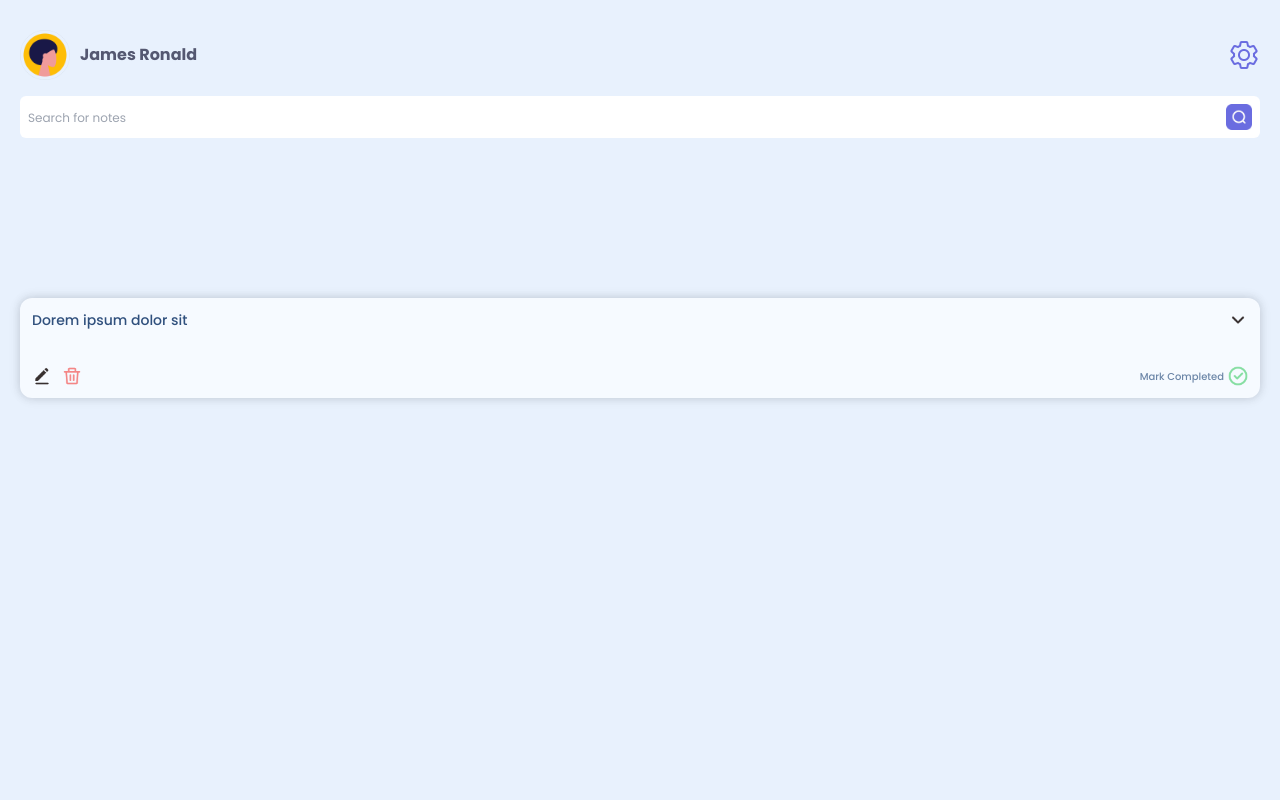
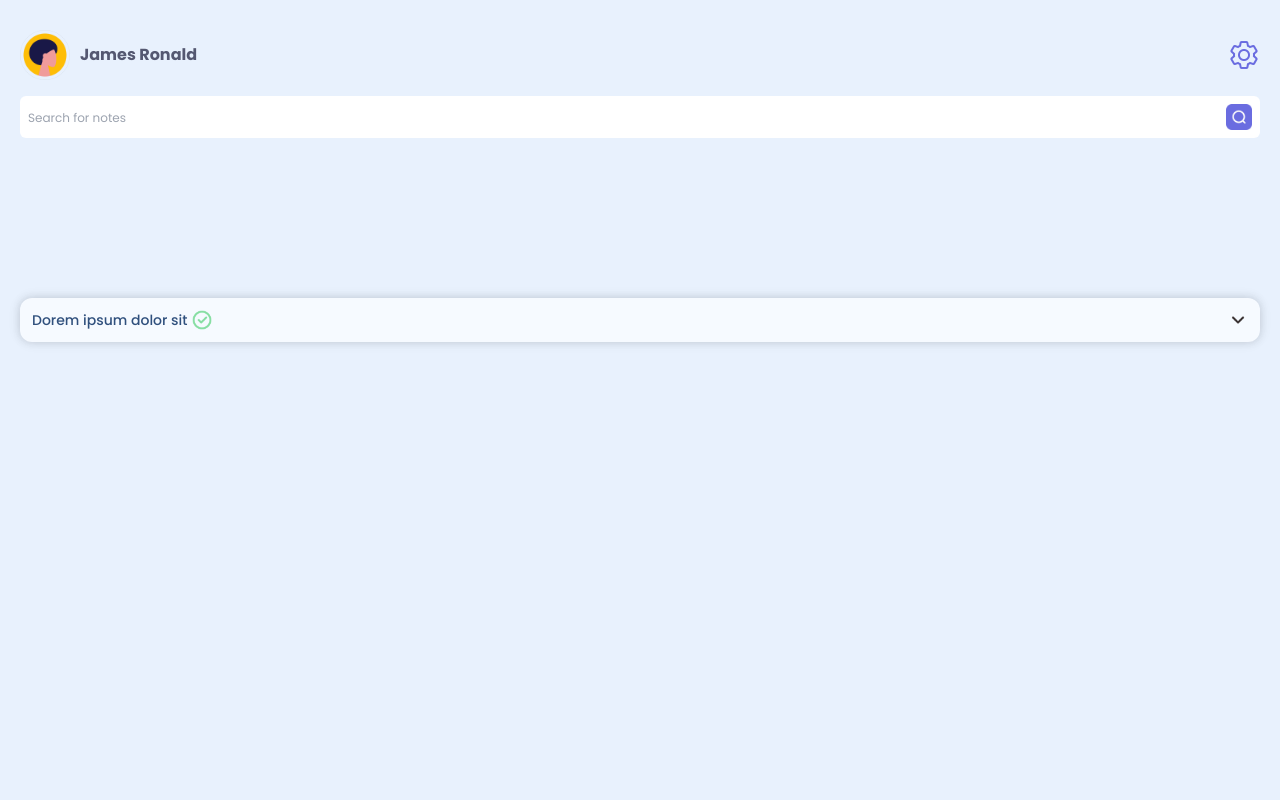
Before and after one commit to dlkokhta/To-Do-List-App, a Next.js app: page / in a window 1280 px wide. Shown: the top 800 px of the page. Built offline with nearby package versions, Linux system fonts and the light colour scheme.

Commit message:
add HistoryTasks component with toggle functionality

```diff
--- a/src/app/page.tsx
+++ b/src/app/page.tsx
@@ -4,7 +4,8 @@ import SearchNotes from "../components/SearchNotes";
 import CreateTask from "../components/CreateTask";
 import Image from "next/image";
 import { useState } from "react";
-import Tasks from "../components/Tasks";
+// import Tasks from "../components/Tasks";
+import HistoryTasks from "../components/HistoryTasks";
 
 export default function Home() {
   const [isCreateTaskOpen, setIsCreateTaskOpen] = useState<boolean>(false);
@@ -16,7 +17,8 @@ export default function Home() {
         isCreateTaskOpen={isCreateTaskOpen}
         setIsCreateTaskOpen={setIsCreateTaskOpen}
       />
-      <Tasks />
+      {/* <Tasks /> */}
+      <HistoryTasks />
 
       <div className="flex justify-center h-full relative">
         <div className="absolute bottom-4">
--- /dev/null
+++ b/src/components/HistoryTasks.tsx
@@ -0,0 +1,79 @@
+import React from "react";
+import Image from "next/image";
+import { useState } from "react";
+
+export default function HistoryTasks() {
+  const [isTaskTextHidden, setIsTaskTextHidden] = useState<boolean>(false);
+  return (
+    <div className="bg-[#F6FAFF] mt-40 p-3 rounded-xl shadow-outer-all-sides">
+      <div className="flex justify-between items-center">
+        <div className="flex gap-[5px] items-center">
+          <h1 className="text-[#30507D] text-sm font-medium">
+            Dorem ipsum dolor sit
+          </h1>
+          {!isTaskTextHidden && (
+            <div>
+              <Image alt="check icon" width={20} height={20} src="/check.png" />
+            </div>
+          )}
+        </div>
+        {isTaskTextHidden && (
+          <div>
+            <Image
+              onClick={() => setIsTaskTextHidden(false)}
+              alt="chevron-up icon"
+              width={20}
+              height={20}
+              src="/chevron-up.png"
+            />
+          </div>
+        )}
+        {!isTaskTextHidden && (
+          <div>
+            <Image
+              onClick={() => setIsTaskTextHidden(true)}
+              alt="chevron-down icon"
+              width={20}
+              height={20}
+              src="/chevron-down.png"
+            />
+          </div>
+        )}
+      </div>
+      {isTaskTextHidden && (
+        <p className="bg-[#E8F1FD] mt-10 shadow-inner-all-sides p-3 text-[#6C86A8] font-semibold text-[10px]">
+          Borem ipsum dolor sit amet, consectetur adipiscing elit. Nunc
+          vulputate libero et velit consectetur adipiscing.
+        </p>
+      )}
+      <div
+        className={`flex justify-between  ${
+          !isTaskTextHidden ? `mt-[0]` : `mt-[23px]`
+        }`}
+      >
+        {isTaskTextHidden && (
+          <div className="flex">
+            <div>
+              <Image
+                alt="delete icon"
+                width={20}
+                height={20}
+                src="/delete.png"
+              />
+            </div>
+          </div>
+        )}
+        {isTaskTextHidden && (
+          <div className="flex gap-1 items-center">
+            <h2 className="text-[#6C86A8] text-[10px] font-medium">
+              Completed
+            </h2>
+            <div>
+              <Image alt="check icon" width={20} height={20} src="/check.png" />
+            </div>
+          </div>
+        )}
+      </div>
+    </div>
+  );
+}
```
Also changed, not shown: public/history.png (added), public/tasks.png (added).
